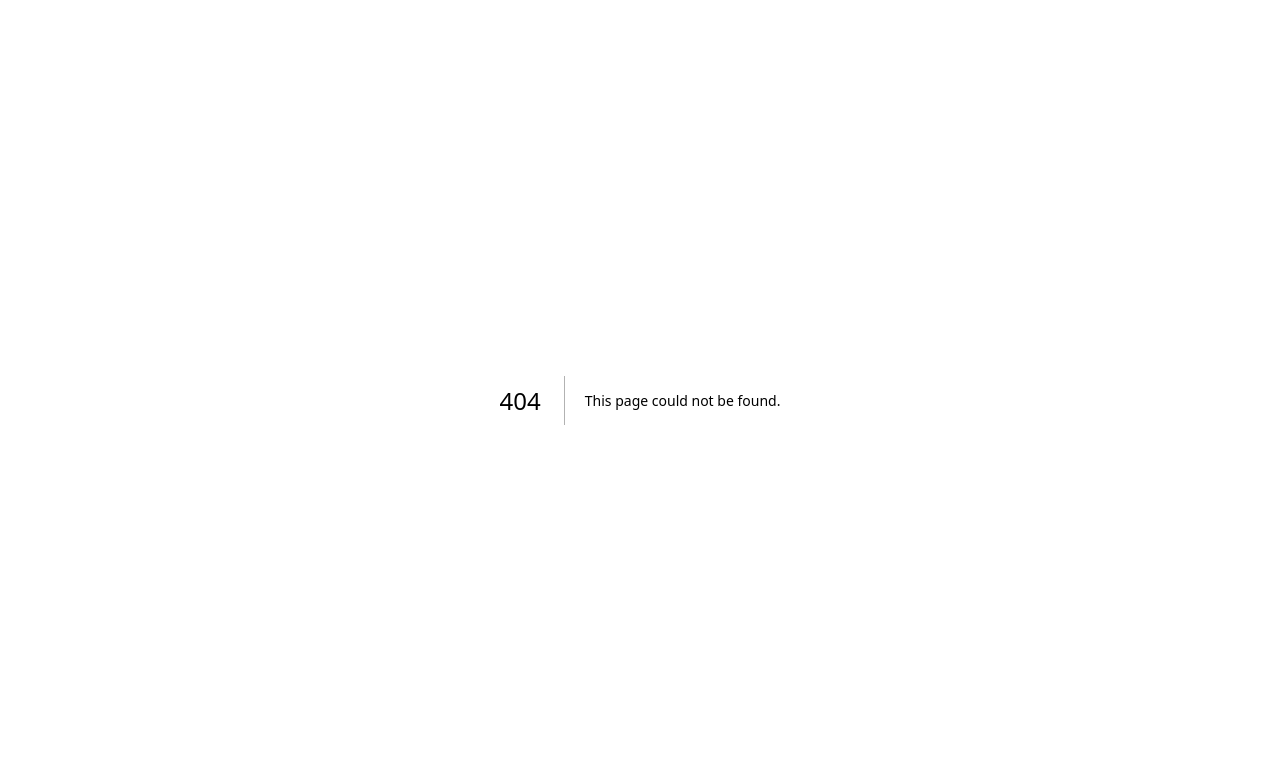
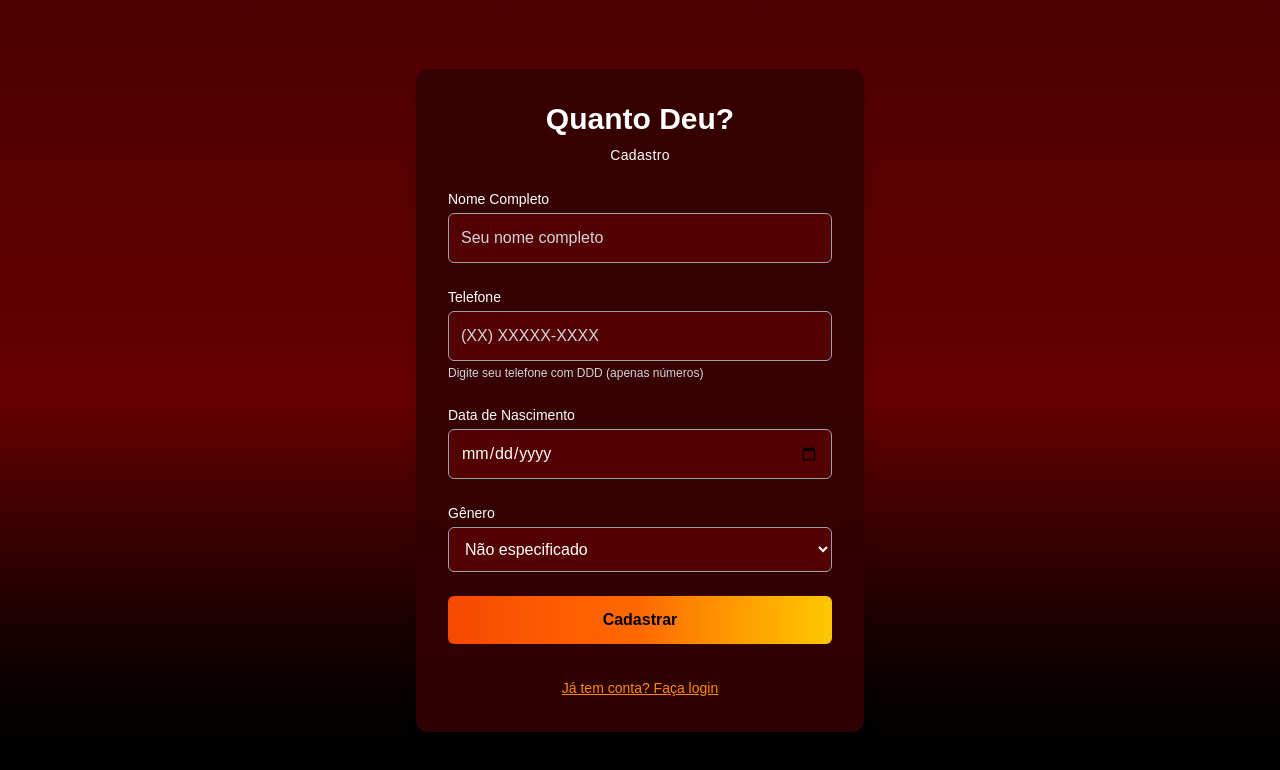
Before and after one commit to Joaolrm/QuantoDeuFE, a Next.js app: page /register in a window 1280 px wide. Before the commit this address had no page. Shown: the top 770 px of the page. Built offline with nearby package versions, Linux system fonts and the light colour scheme.

Commit message:
Tela de registro

```diff
--- a/package.json
+++ b/package.json
@@ -19,6 +19,9 @@
     "react-dom": "^19.0.0",
     "react-hook-form": "^7.57.0",
     "react-hot-toast": "^2.5.2",
+    "sonner": "^2.0.5",
+    "swal": "^0.1.0",
+    "sweetalert2": "^11.22.0",
     "zod": "^3.25.55"
   },
   "devDependencies": {
--- /dev/null
+++ b/src/app/(auth)/register/page.tsx
@@ -0,0 +1,11 @@
+// src/app/(auth)/register/page.tsx
+import { RegisterForm } from "@/components/auth/RegisterForm";
+import { Metadata } from "next";
+
+export const metadata: Metadata = {
+  title: "QuantoDeu - Cadastro",
+};
+
+export default function RegisterPage() {
+  return <RegisterForm />;
+}
--- a/src/components/auth/LoginForm.tsx
+++ b/src/components/auth/LoginForm.tsx
@@ -1,22 +1,41 @@
+// src/components/auth/LoginForm.tsx
 "use client";
 
 import { useAuth } from "@/contexts/AuthContext";
 import { useRouter } from "next/navigation";
 import { useState } from "react";
-import toast from "react-hot-toast";
+import { formatPhone, cleanPhone } from "@/utils/phoneUtils";
+import Swal from "sweetalert2";
 
 export function LoginForm() {
   const [phone, setPhone] = useState("");
   const { login } = useAuth();
   const router = useRouter();
 
+  const handlePhoneChange = (e: React.ChangeEvent<HTMLInputElement>) => {
+    const formatted = formatPhone(e.target.value);
+    setPhone(formatted);
+  };
+
   const handleSubmit = async (e: React.FormEvent) => {
     e.preventDefault();
     try {
-      await login(phone);
-      toast.success("Login realizado com sucesso!");
+      // Remove formatação antes de enviar
+      const cleanedPhone = cleanPhone(phone);
+      await login(cleanedPhone);
+      await Swal.fire({
+        icon: "success",
+        title: "Logado com sucesso!",
+        showConfirmButton: false,
+        timer: 1000,
+      });
     } catch (error) {
-      toast.error("Número não encontrado. Cadastre-se primeiro.");
+      await Swal.fire({
+        icon: "warning",
+        title: "Você ainda não possui cadastro.",
+        showConfirmButton: false,
+        timer: 1000,
+      });
       router.push("/register");
     }
   };
@@ -40,14 +59,15 @@ export function LoginForm() {
               type="tel"
               id="phone"
               value={phone}
-              onChange={(e) => setPhone(e.target.value)}
+              onChange={handlePhoneChange}
               className="w-full rounded-md border border-gray-400 bg-[#550000] text-white p-2 sm:p-3 placeholder-gray-300 focus:outline-none focus:ring-2 focus:ring-orange-500 text-base"
-              placeholder="Ex: 51 99856 7312"
+              placeholder="(XX) XXXXX-XXXX"
               required
+              pattern="^\(\d{2}\) \d{4,5}-\d{4}$"
               inputMode="numeric"
             />
             <p className="text-xs text-gray-300 mt-1">
-              Digite apenas números (com DDD)
+              Digite seu telefone com DDD (apenas números)
             </p>
           </div>
           <button
--- /dev/null
+++ b/src/components/auth/RegisterForm.tsx
@@ -0,0 +1,190 @@
+// src/components/auth/RegisterForm.tsx
+"use client";
+
+import { useRouter } from "next/navigation";
+import { useState } from "react";
+import toast from "react-hot-toast";
+import { apiService } from "@/lib/api";
+import { CreatePeopleRequest } from "@/lib/api";
+import { formatPhone, cleanPhone } from "@/utils/phoneUtils";
+import Swal from "sweetalert2";
+
+export function RegisterForm() {
+  const [formData, setFormData] = useState<CreatePeopleRequest>({
+    name: "",
+    phoneNumber: "",
+    dateOfBirth: "",
+    gender: "Unspecified",
+  });
+
+  const router = useRouter();
+
+  const handleChange = (
+    e: React.ChangeEvent<HTMLInputElement | HTMLSelectElement>
+  ) => {
+    const { name, value } = e.target;
+    setFormData((prev) => ({
+      ...prev,
+      [name]: value,
+    }));
+  };
+
+  const handlePhoneChange = (e: React.ChangeEvent<HTMLInputElement>) => {
+    const formatted = formatPhone(e.target.value);
+    setFormData((prev) => ({
+      ...prev,
+      phoneNumber: formatted,
+    }));
+  };
+
+  const handleSubmit = async (e: React.FormEvent) => {
+    e.preventDefault();
+    try {
+      // Remove formatação antes de enviar
+      const dataToSend = {
+        ...formData,
+        phoneNumber: cleanPhone(formData.phoneNumber),
+      };
+
+      await apiService.createPeople(dataToSend);
+
+      await Swal.fire({
+        icon: "success",
+        title: "Cadastro realizado com sucesso!",
+        confirmButtonText: "OK",
+        showConfirmButton: false,
+        timer: 1500,
+      });
+
+      router.push("/login");
+    } catch (error: any) {
+      // Tenta extrair a mensagem do corpo da resposta
+      const errorMessage =
+        error?.response?.data?.message || // Caso comum em APIs bem estruturadas
+        error?.response?.data || // Fallback se for só uma string
+        "Erro ao cadastrar. Por favor, tente novamente.";
+
+      console.error("Registration error:", error);
+
+      await Swal.fire({
+        icon: "error",
+        title: "Erro ao cadastrar",
+        text: errorMessage,
+        confirmButtonText: "OK",
+      });
+    }
+  };
+
+  return (
+    <div className="min-h-screen flex items-center justify-center bg-gradient-to-b from-[#4B0000] via-[#660000] to-black p-4 sm:p-8">
+      <div className="w-full max-w-md bg-[#330000]/90 rounded-xl shadow-lg p-6 sm:p-8 backdrop-blur-sm text-white">
+        <h1 className="text-2xl sm:text-3xl font-bold text-center mb-2">
+          Quanto Deu?
+        </h1>
+        <p className="text-center mb-4 sm:mb-6 text-sm tracking-wide">
+          Cadastro
+        </p>
+        <form onSubmit={handleSubmit} className="space-y-4 sm:space-y-6">
+          <div>
+            <label
+              htmlFor="name"
+              className="block text-sm font-medium text-white mb-1"
+            >
+              Nome Completo
+            </label>
+            <input
+              type="text"
+              id="name"
+              name="name"
+              value={formData.name}
+              onChange={handleChange}
+              className="w-full rounded-md border border-gray-400 bg-[#550000] text-white p-2 sm:p-3 placeholder-gray-300 focus:outline-none focus:ring-2 focus:ring-orange-500 text-base"
+              placeholder="Seu nome completo"
+              required
+            />
+          </div>
+
+          <div>
+            <label
+              htmlFor="phoneNumber"
+              className="block text-sm font-medium text-white mb-1"
+            >
+              Telefone
+            </label>
+            <input
+              type="tel"
+              id="phoneNumber"
+              name="phoneNumber"
+              value={formData.phoneNumber}
+              onChange={handlePhoneChange}
+              className="w-full rounded-md border border-gray-400 bg-[#550000] text-white p-2 sm:p-3 placeholder-gray-300 focus:outline-none focus:ring-2 focus:ring-orange-500 text-base"
+              placeholder="(XX) XXXXX-XXXX"
+              required
+              pattern="^\(\d{2}\) \d{4,5}-\d{4}$"
+              inputMode="numeric"
+            />
+            <p className="text-xs text-gray-300 mt-1">
+              Digite seu telefone com DDD (apenas números)
+            </p>
+          </div>
+
+          <div>
+            <label
+              htmlFor="dateOfBirth"
+              className="block text-sm font-medium text-white mb-1"
+            >
+              Data de Nascimento
+            </label>
+            <input
+              type="date"
+              id="dateOfBirth"
+              name="dateOfBirth"
+              value={formData.dateOfBirth}
+              onChange={handleChange}
+              className="w-full rounded-md border border-gray-400 bg-[#550000] text-white p-2 sm:p-3 placeholder-gray-300 focus:outline-none focus:ring-2 focus:ring-orange-500 text-base"
+              required
+            />
+          </div>
+
+          <div>
+            <label
+              htmlFor="gender"
+              className="block text-sm font-medium text-white mb-1"
+            >
+              Gênero
+            </label>
+            <select
+              id="gender"
+              name="gender"
+              value={formData.gender}
+              onChange={handleChange}
+              className="w-full rounded-md border border-gray-400 bg-[#550000] text-white p-2 sm:p-3 placeholder-gray-300 focus:outline-none focus:ring-2 focus:ring-orange-500 text-base"
+              required
+            >
+              <option value="Unspecified">Não especificado</option>
+              <option value="Male">Masculino</option>
+              <option value="Female">Feminino</option>
+            </select>
+          </div>
+
+          <button
+            type="submit"
+            className="w-full bg-gradient-to-r from-orange-600 via-orange-500 to-yellow-400 text-black font-bold py-2 sm:py-3 rounded-md hover:opacity-90 transition duration-200 text-sm sm:text-base"
+          >
+            Cadastrar
+          </button>
+
+          <div className="text-center pt-2">
+            <button
+              type="button"
+              onClick={() => router.push("/login")}
+              className="text-sm text-orange-400 hover:text-orange-300 underline"
+            >
+              Já tem conta? Faça login
+            </button>
+          </div>
+        </form>
+      </div>
+    </div>
+  );
+}
--- a/src/components/events/EventCard.tsx
+++ b/src/components/events/EventCard.tsx
@@ -4,9 +4,10 @@ import { formatDate } from "@/utils/date";
 
 interface EventCardProps {
   event: EventCutItensDTO;
+  onEventDeleted?: (deletedEventId: number) => void;
 }
 
-export function EventCard({ event }: EventCardProps) {
+export function EventCard({ event, onEventDeleted }: EventCardProps) {
   return (
     <div className="bg-white/10 backdrop-blur-md rounded-lg p-4 mb-4 border border-white/20">
       <h3 className="text-lg font-semibold text-white">{event.name}</h3>
@@ -21,13 +22,6 @@ export function EventCard({ event }: EventCardProps) {
         >
           Ver detalhes
         </Link>
-
-        <Link
-          href={`/main/events/${event.id}/manage`}
-          className="text-rose-500 hover:text-green-600 text-sm font-medium"
-        >
-          Gerenciar
-        </Link>
       </div>
     </div>
   );
--- a/src/components/events/EventList.tsx
+++ b/src/components/events/EventList.tsx
@@ -16,7 +16,6 @@ export function EventList() {
     async function loadEvents() {
       try {
         if (user?.phoneNumber) {
-          // Busca os eventos diretamente da API usando o phoneNumber
           const peopleData = await apiService.getPeopleEventsByPhone(
             user.phoneNumber
           );
@@ -32,7 +31,12 @@ export function EventList() {
     }
 
     loadEvents();
-  }, [user?.phoneNumber]); // Dependência apenas do phoneNumber
+  }, [user?.phoneNumber]);
+
+  const handleEventDeleted = (deletedEventId: number) => {
+    setEvents(events.filter((event) => event.id !== deletedEventId));
+    toast.success("Evento excluído com sucesso!");
+  };
 
   if (loading) return <LoadingSpinner />;
 
@@ -69,7 +73,11 @@ export function EventList() {
     >
       <div className="backdrop-blur-sm bg-black/30 p-4 rounded-lg">
         {events.map((event) => (
-          <EventCard key={event.id} event={event} />
+          <EventCard
+            key={event.id}
+            event={event}
+            onEventDeleted={handleEventDeleted}
+          />
         ))}
       </div>
     </div>
--- /dev/null
+++ b/src/utils/phoneUtils.ts
@@ -0,0 +1,24 @@
+// src/utils/phoneUtils.ts
+export const formatPhone = (value: string): string => {
+  // Remove tudo que não é dígito
+  const cleaned = value.replace(/\D/g, "");
+
+  // Limita a 11 caracteres (DDD + 9 dígitos)
+  const limited = cleaned.slice(0, 11);
+
+  // Aplica a máscara: (XX) XXXXX-XXXX
+  if (limited.length <= 2) {
+    return limited;
+  }
+  if (limited.length <= 7) {
+    return `(${limited.slice(0, 2)}) ${limited.slice(2)}`;
+  }
+  return `(${limited.slice(0, 2)}) ${limited.slice(2, 7)}-${limited.slice(
+    7,
+    11
+  )}`;
+};
+
+export const cleanPhone = (value: string): string => {
+  return value.replace(/\D/g, "");
+};
```
Also changed, not shown: 1 other file (tests, documents, lock files or other folders).
